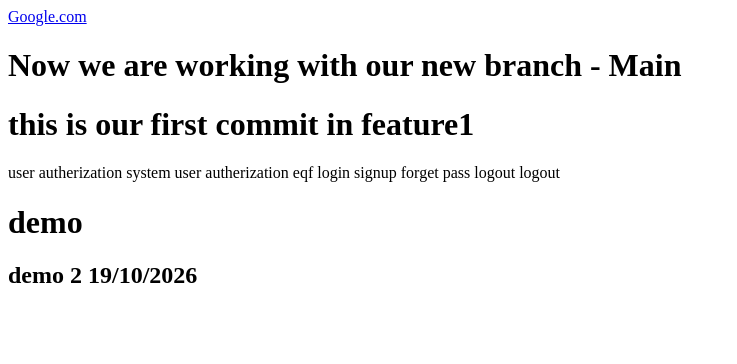
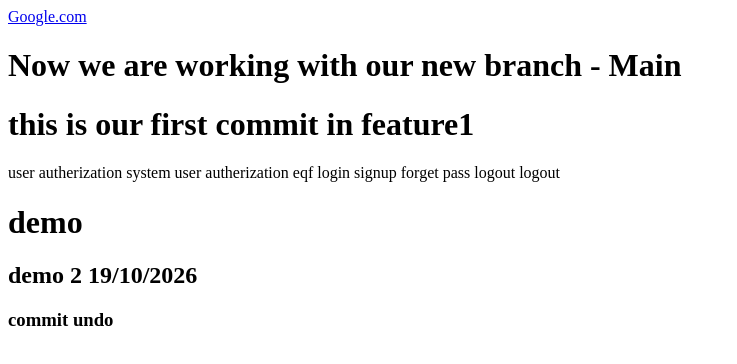
Before and after one commit to abdulhannan-stack/LocalRepo, a plain HTML site: page index.html in a window 1280 px wide. Shown: the whole page, without its empty margins (0-737 px from the left). Drawn offline with Linux system fonts and the light colour scheme.

Commit message:
5th commit

```diff
--- a/index.html
+++ b/index.html
@@ -18,3 +18,4 @@
 
 <h1>    demo</h1>
 <h2> demo 2 19/10/2026</h2>
+<h3> commit undo   </h3>
```
